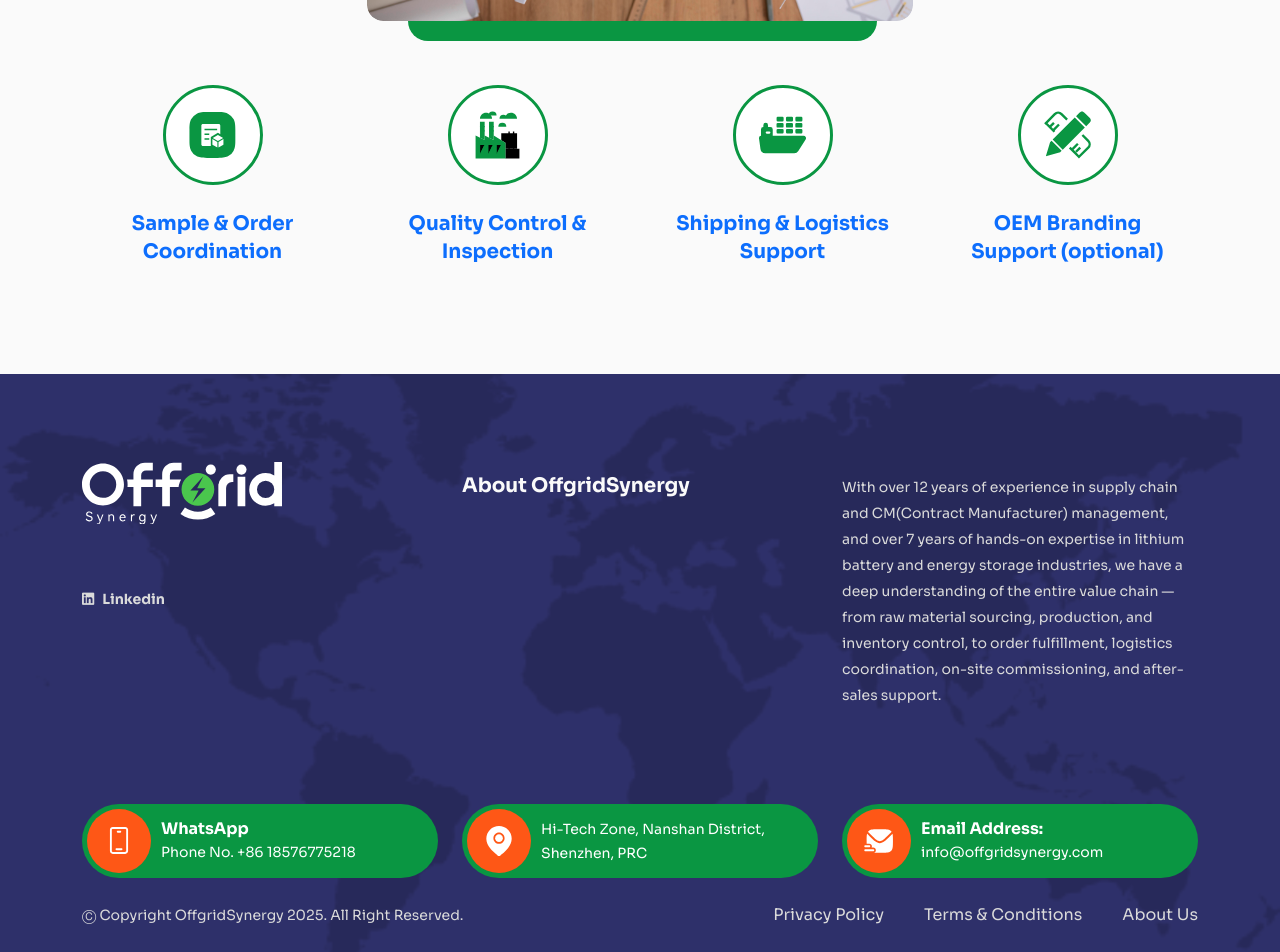
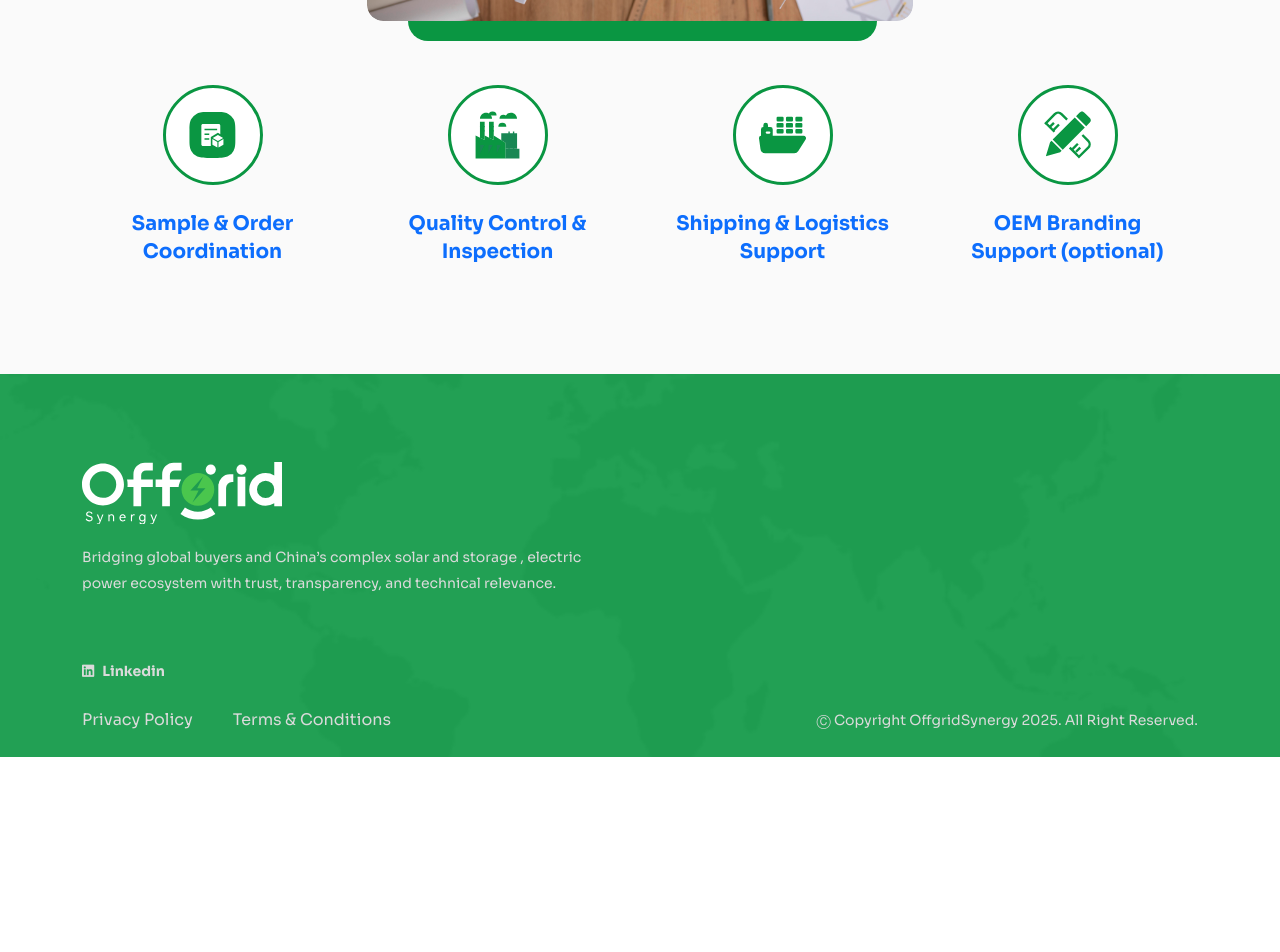
Before and after one commit to ctsin/energix, a Next.js app: page /about in a window 1280 px wide. Shown: the part 2819-3771 px from the top of the page. After the commit the page ends 3576 px from the top, so only its background shows below. Built offline with nearby package versions, Linux system fonts and the light colour scheme.

Commit message:
footer and icon

```diff
--- a/public/assets/css/style.css
+++ b/public/assets/css/style.css
@@ -1257,8 +1257,7 @@ footer.one:before {
     top: 0;
     width: 100%;
     height: 100%;
-    background-color: #17195a;
-    mix-blend-mode: multiply;
+    background-color: #0A9642;
     opacity: .9;
 }
 footer.one .logo {
@@ -1374,7 +1373,7 @@ footer.one .logo {
 }
 .footer-bottom li a {
     color: #dadada;
-    margin-left: 40px;
+    margin-right: 40px;
 }
 .footer-bottom p {
     color: #dadada;
--- a/src/layout/footer/FooterOne.tsx
+++ b/src/layout/footer/FooterOne.tsx
@@ -15,11 +15,16 @@ const FooterOne = () => {
       >
         <div className="container">
           <div className="row">
-            <div className="col-lg-4 col-md-6">
+            <div className="col-lg-6">
               <div className="logo">
                 <Link href="/">
                   <LogoIcon />
                 </Link>
+                <p>
+                  Bridging global buyers and China’s complex solar and storage ,
+                  electric power ecosystem with trust, transparency, and
+                  technical relevance.
+                </p>
                 <ul className="d-flex social-media">
                   <li>
                     <Link href="https://www.linkedin.com/in/sunenergystorage/">
@@ -29,71 +34,8 @@ const FooterOne = () => {
                 </ul>
               </div>
             </div>
-            <div className="col-lg-4 col-md-6">
-              <div className="about-energix">
-                <h5>About OffgridSynergy</h5>
-              </div>
-            </div>
-            <div className="col-lg-4 col-md-6">
-              <div className="about-energix">
-                <p>
-                  With over 12 years of experience in supply chain and
-                  CM(Contract Manufacturer) management, and over 7 years of
-                  hands-on expertise in lithium battery and energy storage
-                  industries, we have a deep understanding of the entire value
-                  chain — from raw material sourcing, production, and inventory
-                  control, to order fulfillment, logistics coordination, on-site
-                  commissioning, and after-sales support.
-                </p>
-              </div>
-            </div>
-          </div>
-          <div className="row contact-footer">
-            <div className="col-xl-4 col-md-6">
-              <div className="contact-info">
-                <div>
-                  <i>
-                    <PhoneIcon />
-                  </i>
-                </div>
-                <div>
-                  <h4>WhatsApp</h4>
-                  <Link href="callto:+8618576775218">
-                    <p>Phone No. +86 18576775218</p>
-                  </Link>
-                </div>
-              </div>
-            </div>
-            <div className="col-xl-4 col-md-6">
-              <div className="contact-info">
-                <div>
-                  <i>
-                    <LocationIcon />
-                  </i>
-                </div>
-                <div>
-                  <p>Hi-Tech Zone, Nanshan District, Shenzhen, PRC</p>
-                </div>
-              </div>
-            </div>
-            <div className="col-xl-4 col-md-6">
-              <div className="contact-info mb-0">
-                <div>
-                  <i>
-                    <EmailIcon />
-                  </i>
-                </div>
-                <div>
-                  <h4>Email Address:</h4>
-                  <Link href="mailto:info@offgridsynergy.com">
-                    <p>info@offgridsynergy.com</p>
-                  </Link>
-                </div>
-              </div>
-            </div>
           </div>
           <div className="footer-bottom">
-            <p>Ⓒ Copyright OffgridSynergy {year}. All Right Reserved.</p>
             <ul>
               <li>
                 <Link href="#">Privacy Policy</Link>
@@ -101,10 +43,8 @@ const FooterOne = () => {
               <li>
                 <Link href="#">Terms & Conditions</Link>
               </li>
-              <li>
-                <Link href="#">About Us</Link>
-              </li>
             </ul>
+            <p>Ⓒ Copyright OffgridSynergy {year}. All Right Reserved.</p>
           </div>
         </div>
       </footer>
--- a/src/svg/QualityControlInspection.tsx
+++ b/src/svg/QualityControlInspection.tsx
@@ -9,44 +9,63 @@ const QualityControlInspection = () => {
         height="80"
         viewBox="0 0 1024 1024"
       >
-        <path d="M683.733 683.115v130.048h254.72V474.027H593.92v153.621l89.813 55.467z" />
-        <path d="M779.563 813.099v-70.102h67.989V813.1h29.995V433.515h-29.995v105.621h-67.99V433.515h-30.015v379.584h30.016zm0-243.947h67.989v56.917h-67.99v-56.896zm0 86.933h67.989v56.918h-67.99v-56.918z" />
-        <path d="M683.776 811.093v210.902h-.235l.171 2.005h305.75V811.093H683.775z" />
+        <path
+          d="M683.733 683.115v130.048h254.72V474.027H593.92v153.621l89.813 55.467z"
+          fill="#198754"
+        ></path>
+        <path
+          fill="#198754"
+          d="M779.563 813.099v-70.102h67.989V813.1h29.995V433.515h-29.995v105.621h-67.99V433.515h-30.015v379.584h30.016zm0-243.947h67.989v56.917h-67.99v-56.896zm0 86.933h67.989v56.918h-67.99v-56.918z"
+        ></path>
+        <path
+          fill="#198754"
+          d="M683.776 811.093v210.902h-.235l.171 2.005h305.75V811.093H683.775z"
+        ></path>
         <path
           d="M232.043 623.083v-397.59H130.005v346.24l102.038 51.35zm197.504 0v-397.59H327.509v346.24l102.038 51.35z"
           fill="#0a9642"
-        />
+        ></path>
         <path
           d="M130.005 315.456h102.038v29.995H130.005v-29.995zm0 92.8h102.038v30.016H130.005v-30.016zm197.504 0h102.038v30.016H327.509v-30.016zm0-92.8h102.038v29.995H327.509v-29.995zm-95.466 307.627v-99.35l197.504 99.371v-99.37l256.234 158.25V1024H34.54V523.712l197.504 99.37z"
           fill="#0a9642"
-        />
-        <path d="M134.187 731.264v184.533l3.2-2.026 83.776-173.739 1.984-8.747h-88.96z" />
+        ></path>
+        <path
+          fill="#198754"
+          d="M134.187 731.264v184.533l3.2-2.026 83.776-173.739 1.984-8.747h-88.96z"
+        ></path>
         <path
           d="M134.187 915.776h88.96V731.264l-88.96 184.533z"
           fill="#0a9642"
-        />
-        <path d="M315.67 731.264v184.533l3.2-2.026 83.775-173.739 2.006-8.747h-88.96z" />
+        ></path>
+        <path
+          fill="#198754"
+          d="M315.67 731.264v184.533l3.2-2.026 83.775-173.739 2.006-8.747h-88.96z"
+        ></path>
         <path
           d="M315.67 915.776h88.96V731.264l-88.96 184.533z"
           fill="#0a9642"
-        />
-        <path d="M497.173 731.264v184.533l3.2-2.026 83.776-173.739 1.984-8.747h-88.96z" />
+        ></path>
+        <path
+          fill="#198754
+            "
+          d="M497.173 731.264v184.533l3.2-2.026 83.776-173.739 1.984-8.747h-88.96z"
+        ></path>
         <path
           d="M497.173 915.776h88.96V731.264l-88.96 184.533z"
           fill="#0a9642"
-        />
+        ></path>
         <path
           d="M806.165 26.453A131.627 131.627 0 0 0 694.7 87.893a86.827 86.827 0 0 0-51.67-16.938 86.912 86.912 0 0 0-87.04 86.805h381.824c0-72.512-58.944-131.285-131.669-131.285zm-544.49 0c-72.726 0-131.67 58.795-131.67 131.307h263.339c0-72.512-58.944-131.285-131.67-131.285z"
           fill="#0a9642"
-        />
+        ></path>
         <path
           d="M404.587 0a86.912 86.912 0 0 0-87.04 86.784h174.08A86.912 86.912 0 0 0 404.608 0z"
           fill="#0a9642"
-        />
+        ></path>
         <path
           d="M616.96 244.821a86.912 86.912 0 0 0-87.04 86.806H704a86.912 86.912 0 0 0-87.04-86.806z"
           fill="#0a9642"
-        />
+        ></path>
       </svg>
     </>
   );
```
Also changed, not shown: src/components/home/SaveEnegryGallarySec.tsx (+7 -7 lines).
